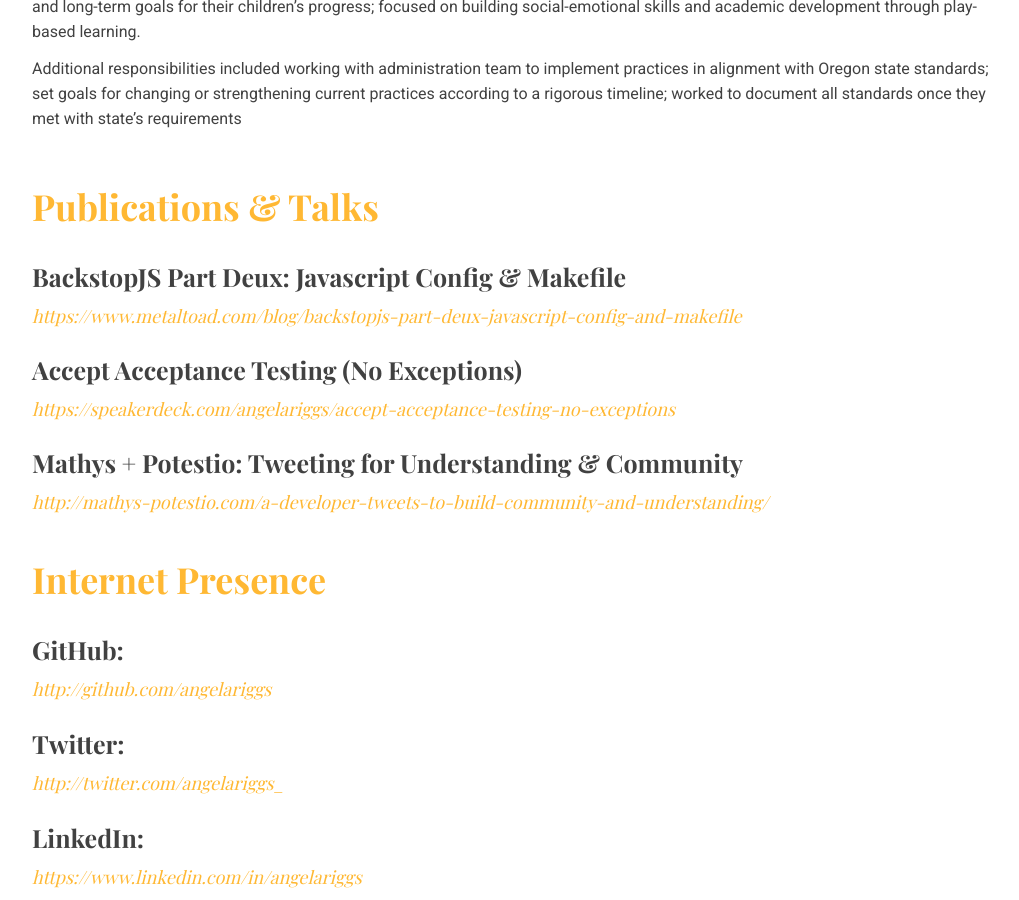
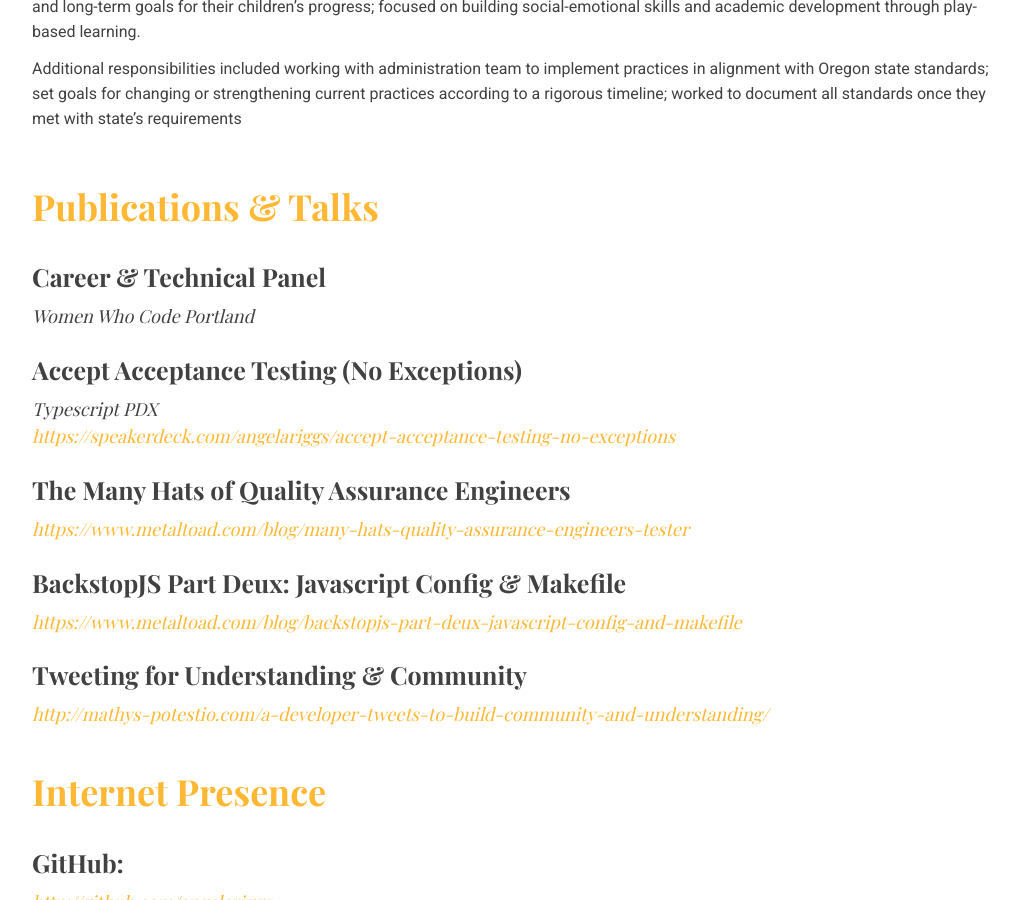
Before and after one commit to angelariggs/angelariggs.github.io, a Jekyll site: the page built from resume.md, in a window 1280 px wide and 900 px high, scrolled down 1990 px. Shown: the whole window, without its empty margins (126-1145 px from the left). Built offline with Jekyll 4.4.1, drawn with Linux system fonts in a browser that asks for light colours; some web fonts are replaced.

Commit message:
added wwc panel to resume

```diff
--- a/resume.md
+++ b/resume.md
@@ -88,13 +88,20 @@
 <div>
 	<h1 class="res-sec-title">Publications & Talks</h1>
 
+	<h2 class="res-h2">Career & Technical Panel</h2>
+	<h3 class="res-h3">Women Who Code Portland</h3>
+
+	<h2 class="res-h2">Accept Acceptance Testing (No Exceptions)</h2>
+	<h3 class="res-h3">Typescript PDX</h3>
+	<h3 class="res-h3"><a href="https://speakerdeck.com/angelariggs/accept-acceptance-testing-no-exceptions">https://speakerdeck.com/angelariggs/accept-acceptance-testing-no-exceptions</a></h3>
+
+	<h2 class="res-h2">The Many Hats of Quality Assurance Engineers</h2>
+	<h3 class="res-h3"><a href="https://www.metaltoad.com/blog/many-hats-quality-assurance-engineers-tester">https://www.metaltoad.com/blog/many-hats-quality-assurance-engineers-tester</a></h3>
+
 	<h2 class="res-h2">BackstopJS Part Deux: Javascript Config & Makefile</h2>
 	<h3 class="res-h3"><a href="https://www.metaltoad.com/blog/backstopjs-part-deux-javascript-config-and-makefile">https://www.metaltoad.com/blog/backstopjs-part-deux-javascript-config-and-makefile</a></h3>
 
-	<h2 class="res-h2">Accept Acceptance Testing (No Exceptions)</h2>
-	<h3 class="res-h3"><a href="https://speakerdeck.com/angelariggs/accept-acceptance-testing-no-exceptions">https://speakerdeck.com/angelariggs/accept-acceptance-testing-no-exceptions</a></h3>
-
-	<h2 class="res-h2"><span>Mathys + Potestio:</span> Tweeting for Understanding & Community</h2>
+	<h2 class="res-h2">Tweeting for Understanding & Community</h2>
 	<h3 class="res-h3"><a href="http://mathys-potestio.com/a-developer-tweets-to-build-community-and-understanding/">http://mathys-potestio.com/a-developer-tweets-to-build-community-and-understanding/</a></h3>
 </div>
 
```
